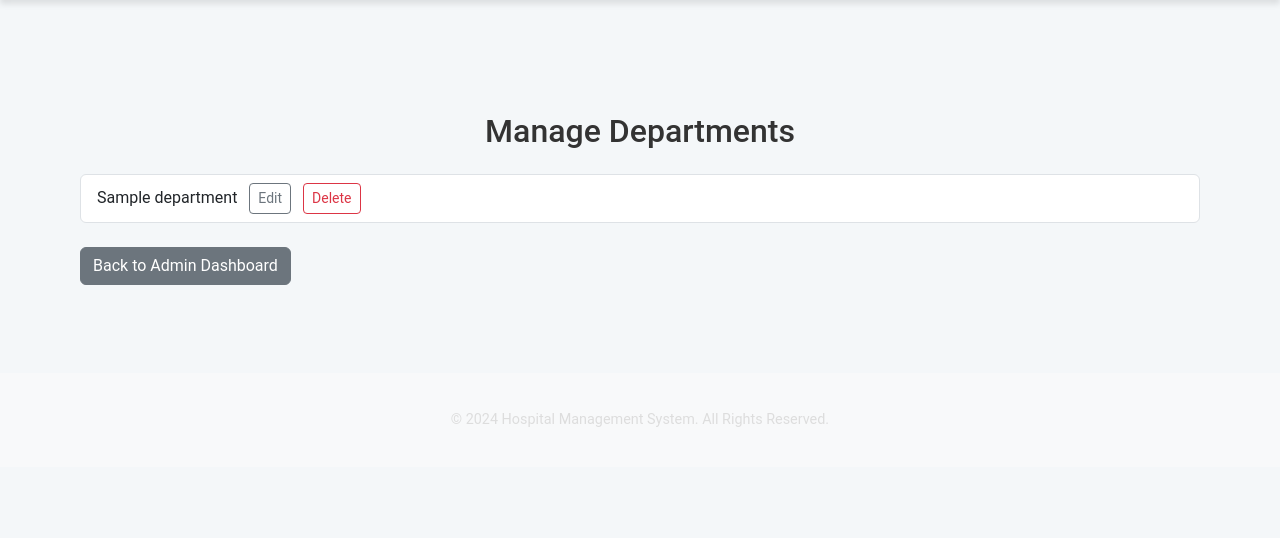
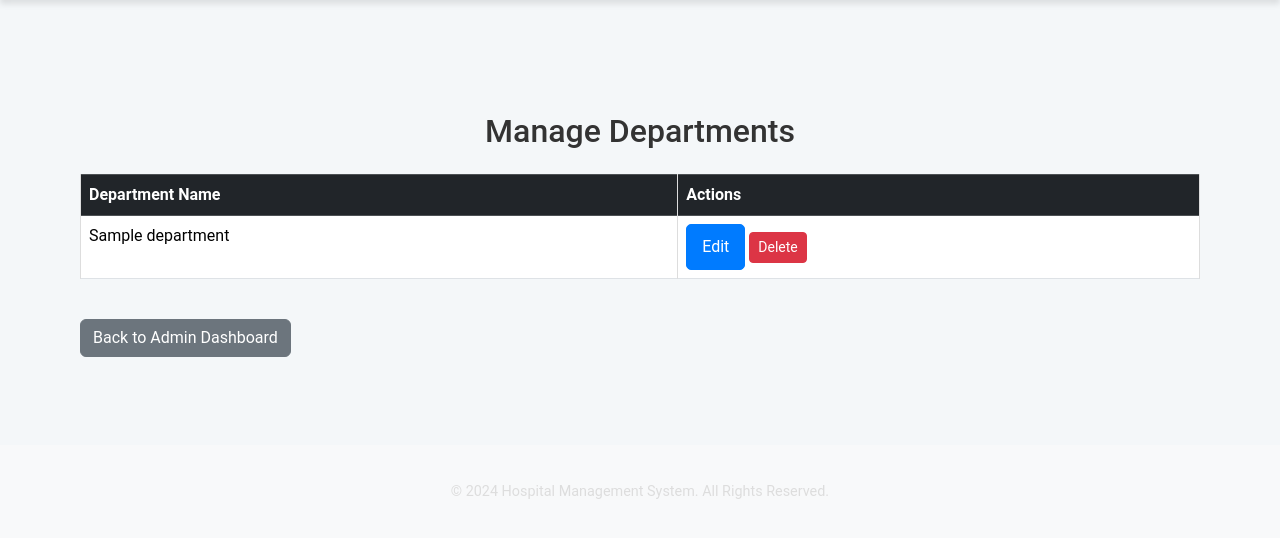
Before and after one commit to Devaprasad-J/ehospital, a Django app: page /manage_departments/ in a window 1280 px wide. Shown: the part 66-604 px from the top of the page. Run offline with Django 5.2, Linux system fonts and the light colour scheme; tables that the repository leaves empty hold one stand-in row (values such as "Sample post").

Commit message:
Third Commit

```diff
--- a/templates/admin_dashboard.html
+++ b/templates/admin_dashboard.html
@@ -83,7 +83,7 @@
                     <h4>Doctors</h4>
                     <ul class="list-unstyled">
                         {% for doctor in doctors %}
-                        <li>{{ doctor.user.username }} - Specialty: {{ doctor.specialty }}</li>
+                        <li>{{ doctor.user.username }} - Specialty: {{ doctor.specialization }}</li>
                         {% empty %}
                         <li>No doctors available.</li>
                         {% endfor %}
--- a/templates/create_appointment.html
+++ b/templates/create_appointment.html
@@ -21,7 +21,7 @@
             <label for="doctor-select" class="form-label">Doctor</label>
             <select name="doctor_id" id="doctor-select" class="form-select" required>
                 {% for doctor in doctors %}
-                <option value="{{ doctor.id }}">{{ doctor.user.username }} - {{ doctor.specialty }}</option>
+                <option value="{{ doctor.id }}">{{ doctor.user.username }} - {{ doctor.specialization }}</option>
                 {% endfor %}
             </select>
         </div>
--- a/templates/manage_departments.html
+++ b/templates/manage_departments.html
@@ -3,18 +3,30 @@
 {% block content %}
 <div class="container">
     <h2 class="text-center my-4">Manage Departments</h2>
-    <ul class="list-group">
-        {% for department in departments %}
-        <li class="list-group-item">
-            {{ department.name }}
-            <a href="{% url 'edit_department' department.id %}" class="btn btn-sm btn-outline-secondary mx-2">Edit</a>
-            <form method="POST" action="{% url 'delete_department' department.id %}" class="d-inline">
-                {% csrf_token %}
-                <button type="submit" class="btn btn-sm btn-outline-danger">Delete</button>
-            </form>
-        </li>
-        {% endfor %}
-    </ul>
+
+    <table class="table table-bordered table-hover">
+        <thead class="table-dark">
+            <tr>
+                <th>Department Name</th>
+                <th>Actions</th>
+            </tr>
+        </thead>
+        <tbody>
+            {% for department in departments %}
+            <tr>
+                <td>{{ department.name }}</td>
+                <td>
+                    <a href="{% url 'edit_department' department.id %}" class="btn btn-primary btn-sm">Edit</a>
+                    <form method="POST" action="{% url 'delete_department' department.id %}" class="d-inline">
+                        {% csrf_token %}
+                        <button type="submit" class="btn btn-danger btn-sm">Delete</button>
+                    </form>
+                </td>
+            </tr>
+            {% endfor %}
+        </tbody>
+    </table>
+
     <a href="{% url 'admin_dashboard' %}" class="btn btn-secondary mt-4">Back to Admin Dashboard</a>
 </div>
 {% endblock %}
```
Also changed, not shown: templates/login_links.html (+12 -1 lines).
